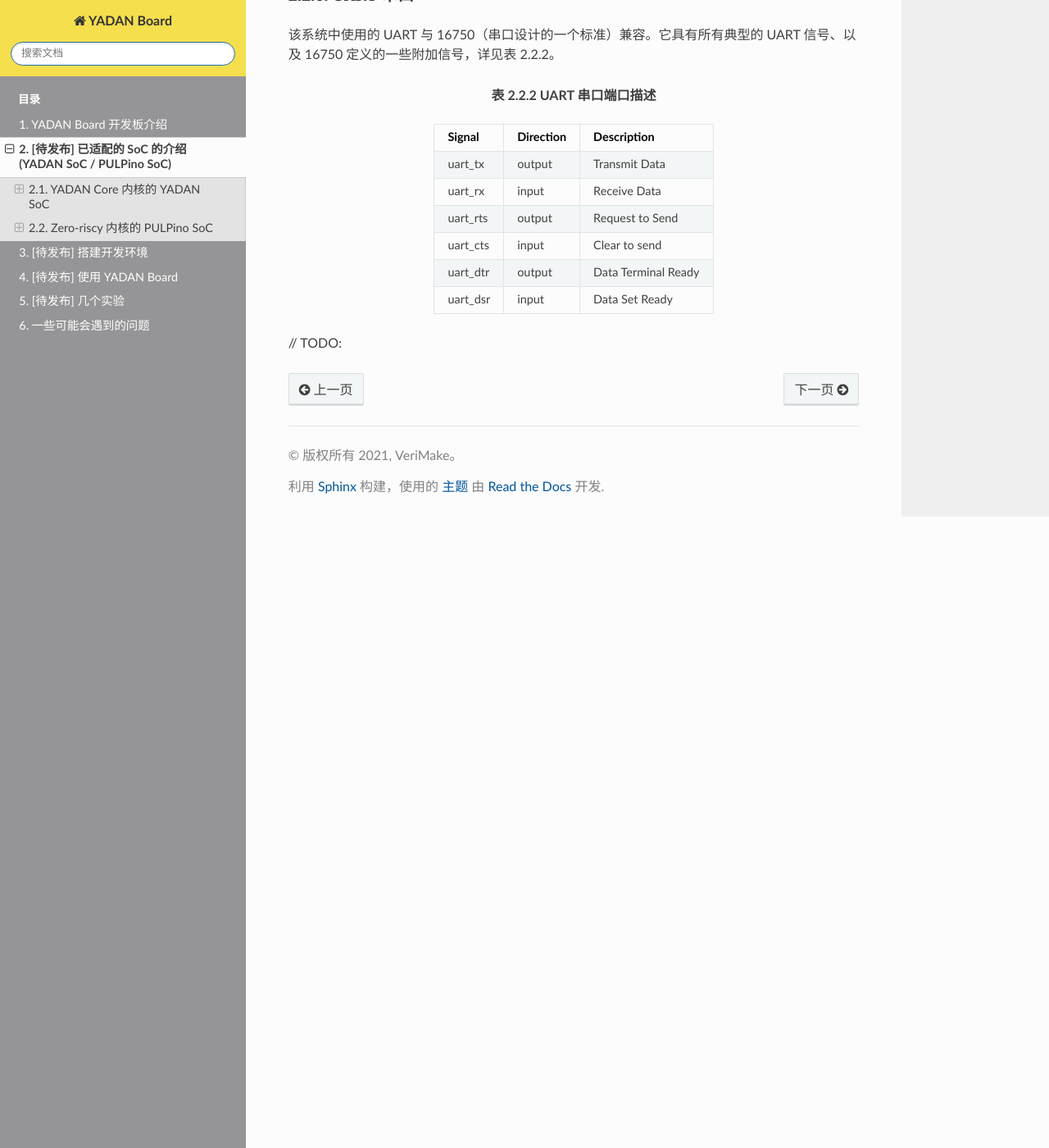
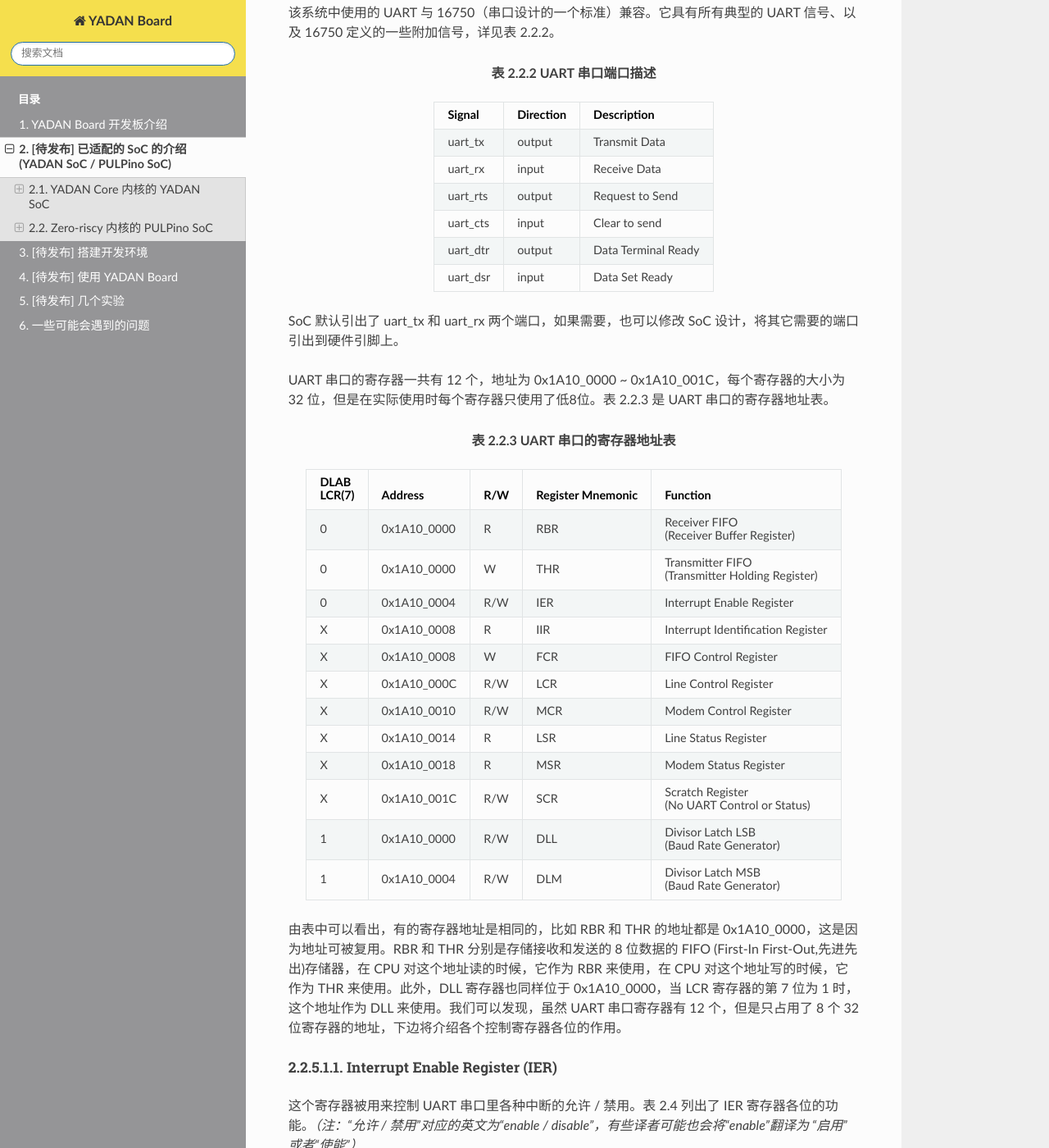
Before and after one commit to CSY-tvgo/YADAN-Docs, a Sphinx documentation site: the page built from docs/source/YADAN_Board/chap2.md, in a window 1280 px wide and 1400 px high, scrolled down 4394 px. Shown: the whole window at 82% size. Built offline with Sphinx 7.4.7 and the Read the Docs theme 2.0.0, drawn with Linux system fonts in a browser that asks for light colours; some of the changed text lies outside the part shown.

Commit message:
update chap1 and chap2

```diff
--- a/docs/source/YADAN_Board/chap2.md
+++ b/docs/source/YADAN_Board/chap2.md
@@ -26,7 +26,6 @@ YADAN SoC 是 VeriMake 设计的一款 SoC，它搭载一颗 RISC-V 指令集的
 图 2.2.2 本实验采用的 Zero-riscy 内核的 PULPino SoC 的结构图</center>**
 
 我们用于实验的 SoC 默认拥有如下的资源：
-
 &nbsp;&nbsp;(1) Instruction RAM 64KB
 &nbsp;&nbsp;(2) Boot ROM 32KB
 &nbsp;&nbsp;(3) Data RAM 32KB
@@ -76,7 +75,7 @@ IVT 中的每个条目都是一个地址，该地址对应的存储空间存储
 ### 外设相关的寄存器介绍
 从前文的图 2.2.2 中可以看到，在这个 SoC 中，外设通过 APB 总线与 CPU 核相连，外设的地址范围是 0x1A10_0000 ~ 0x1A11_1000，每个外设被分配了 4KB 的地址空间以供内核进行访问。在后文，本文将分别对每个外设进行介绍。
 
-### UART 串口
+#### UART 串口
 该系统中使用的 UART 与 16750（串口设计的一个标准）兼容。它具有所有典型的 UART 信号、以及 16750 定义的一些附加信号，详见表 2.2.2。
 
 **<center>表 2.2.2 UART 串口端口描述**
@@ -90,4 +89,44 @@ IVT 中的每个条目都是一个地址，该地址对应的存储空间存储
 | uart_dsr | input     | Data Set Ready      |
 </center>
 
+SoC 默认引出了 uart_tx 和 uart_rx 两个端口，如果需要，也可以修改 SoC 设计，将其它需要的端口引出到硬件引脚上。
+
+UART 串口的寄存器一共有 12 个，地址为 0x1A10_0000 ~ 0x1A10_001C，每个寄存器的大小为 32 位，但是在实际使用时每个寄存器只使用了低8位。表 2.2.3 是 UART 串口的寄存器地址表。
+
+**<center>表 2.2.3 UART 串口的寄存器地址表**
+| DLAB </br> LCR(7) | Address     | R/W | Register Mnemonic | Function                                              |
+| ----------------- | ----------- | --- | ----------------- | ----------------------------------------------------- |
+| 0                 | 0x1A10_0000 | R   | RBR               | Receiver FIFO </br> (Receiver Buffer Register)        |
+| 0                 | 0x1A10_0000 | W   | THR               | Transmitter FIFO </br> (Transmitter Holding Register) |
+| 0                 | 0x1A10_0004 | R/W | IER               | Interrupt Enable Register                             |
+| X                 | 0x1A10_0008 | R   | IIR               | Interrupt Identification Register                     |
+| X                 | 0x1A10_0008 | W   | FCR               | FIFO Control Register                                 |
+| X                 | 0x1A10_000C | R/W | LCR               | Line Control Register                                 |
+| X                 | 0x1A10_0010 | R/W | MCR               | Modem Control Register                                |
+| X                 | 0x1A10_0014 | R   | LSR               | Line Status Register                                  |
+| X                 | 0x1A10_0018 | R   | MSR               | Modem Status Register                                 |
+| X                 | 0x1A10_001C | R/W | SCR               | Scratch Register </br> (No UART Control or Status)    |
+| 1                 | 0x1A10_0000 | R/W | DLL               | Divisor Latch LSB </br> (Baud Rate Generator)         |
+| 1                 | 0x1A10_0004 | R/W | DLM               | Divisor Latch MSB </br> (Baud Rate Generator)         |
+</center>
+
+由表中可以看出，有的寄存器地址是相同的，比如 RBR 和 THR 的地址都是 0x1A10_0000，这是因为地址可被复用。RBR 和 THR 分别是存储接收和发送的 8 位数据的 FIFO (First-In First-Out,先进先出)存储器，在 CPU 对这个地址读的时候，它作为 RBR 来使用，在 CPU 对这个地址写的时候，它作为 THR 来使用。此外，DLL 寄存器也同样位于 0x1A10_0000，当 LCR 寄存器的第 7 位为 1 时，这个地址作为 DLL 来使用。我们可以发现，虽然 UART 串口寄存器有 12 个，但是只占用了 8 个 32 位寄存器的地址，下边将介绍各个控制寄存器各位的作用。
+
+##### Interrupt Enable Register (IER)
+这个寄存器被用来控制 UART 串口里各种中断的允许 / 禁用。表 2.4 列出了 IER 寄存器各位的功能。*（注：“允许 / 禁用”对应的英文为“enable / disable”，有些译者可能也会将“enable”翻译为 “启用”或者“使能”）*
+
+**<center>表 2.2.4 IER 寄存器各位的功能**
+| Bit | R/W | Bit Description                                                                          |
+| --- | --- | ---------------------------------------------------------------------------------------- |
+| 0   | R/W | Enable Received Data Available Interrupt </br> 0 = disabled </br> 1 = enabled            |
+| 1   | R/W | Enable Transmitter Holding Register Empty Interrupt </br> 0 = disabled </br> 1 = enabled |
+| 2   | R/W | Enable Receiver Line Status Interrupt </br> 0 = disabled </br> 1 = enabled               |
+| 3   | R/W | Enable Modem Status Interrupt </br> 0 = disabled </br> 1 = enabled                       |
+| 7-4 | R   | 0                                                                                        |
+</center>
+
+##### Interrupt Identification Register (IIR)
+
+
+
 // TODO:
```
Also changed, not shown: docs/source/YADAN_Board/chap1.md (+0 -1 lines).
